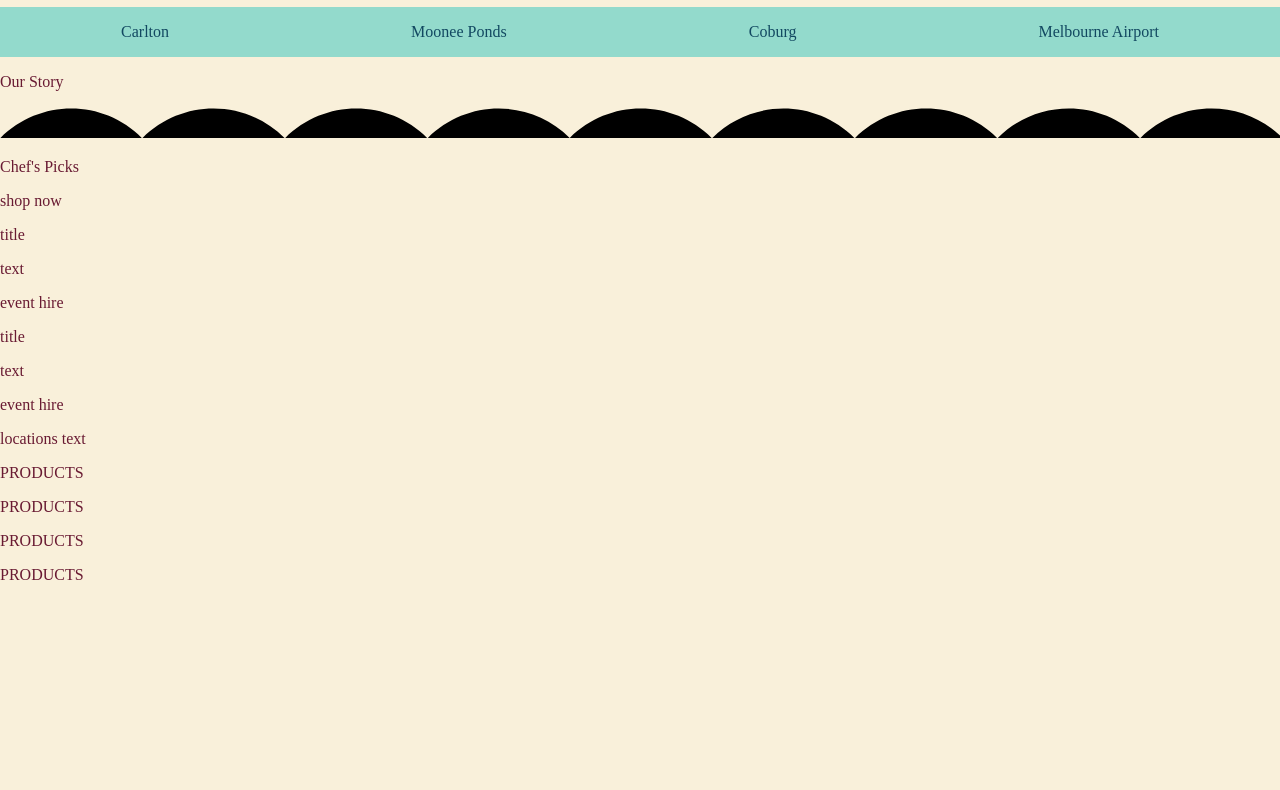
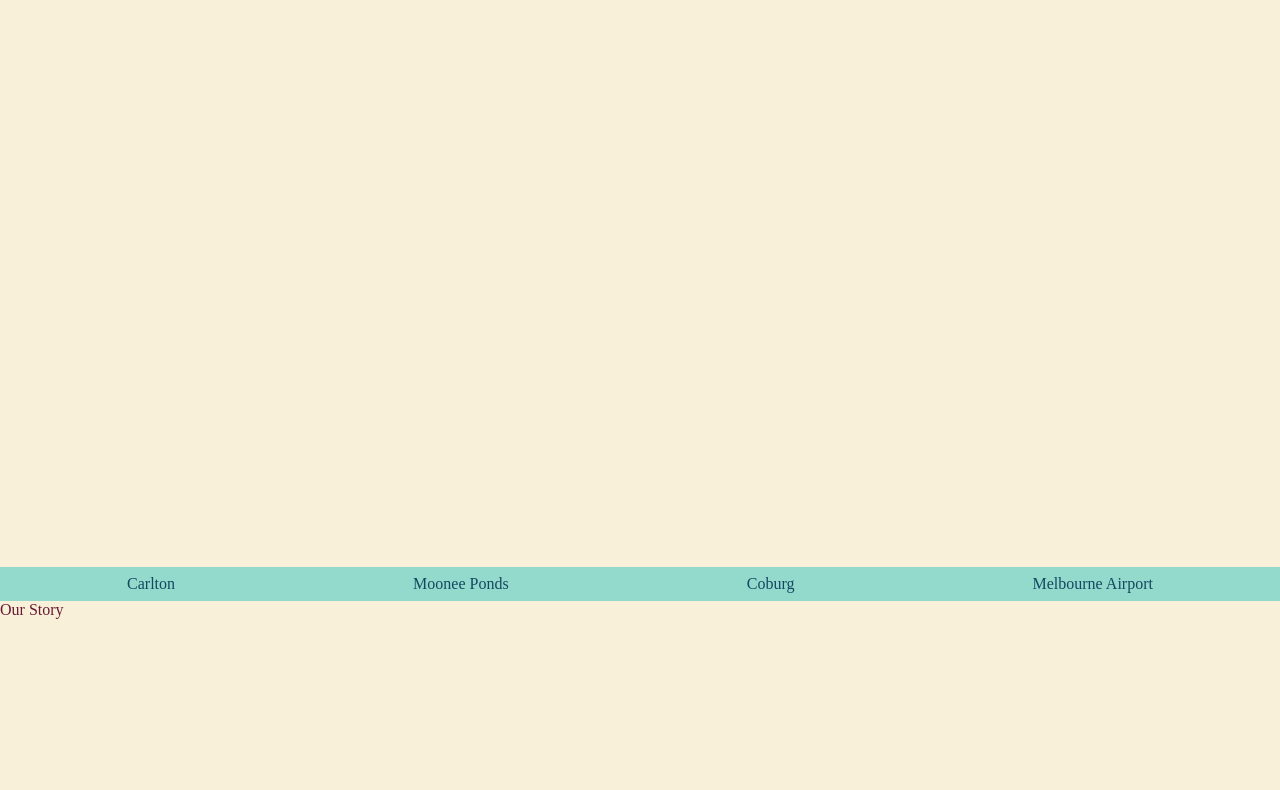
Before and after one commit to pbiggin/A3-Brunetti, a plain HTML site: page index.html in a window 1280 px wide. Shown: the part 98-888 px from the top of the page. Before the commit the page ends 800 px from the top, so only its background shows below. Drawn offline with Linux system fonts and the light colour scheme.

Commit message:
modified SVG

```diff
--- a/Styles/styles.css
+++ b/Styles/styles.css
@@ -12,9 +12,11 @@
     --background-accent : #EBD6A3;
 }
 
+* {
+    margin: 0;
+  }
+
 body {
-    margin: 0;
-    padding: 0;
     background-color: var(--background-colour);
 
     /** main text colour **/
@@ -24,6 +26,7 @@ body {
 .announcement {
     display: flex;
     justify-content: center;
+    align-items: center;
     width: 100%;
     height: 25px;
 
@@ -31,6 +34,17 @@ body {
     color: var(--primary-accent-colour);
 }
 
+.announcement > p {
+    margin: 0;
+}
+
+.landing {
+    height: auto;
+}
+
+.landing__hero {
+    height: 80vh;
+}
 
 .landing__scroll {
     display: flex;
@@ -39,4 +53,20 @@ body {
 
     background-color: var(--secondary-accent-colour);
     color: var(--secondary-colour);
+    height: auto;
+    padding: 1vh;
 }
+
+.about {
+    height: 100vh;
+}
+
+
+.flower--primary {
+    fill: white;
+    justify-self: flex-end;
+}
+
+.products {
+    background-color: white;
+}
--- a/index.html
+++ b/index.html
@@ -61,31 +61,6 @@
     <!-- chefs selection product options, scrollable-->
     <section class="products">
       <p>Chef's Picks</p>
-      <btn>shop now</btn>
     </section>
-    <section class="services">
-      <p>title</p>
-      <p>text</p>
-      <btn> event hire </btn>
-    </section>
-    <section class="services">
-      <p>title</p>
-      <p>text</p>
-      <btn> event hire </btn>
-    </section>
-    <section class="location">
-      <p>locations text</p>
-    </section>
-    <footer>
-      <div>
-        <!-- Brunetti Classico Logo, Join Dolicissimo, End links-->
-      </div>
-      <div class="links">
-        <p>PRODUCTS</p>
-        <p>PRODUCTS</p>
-        <p>PRODUCTS</p>
-        <p>PRODUCTS</p>
-      </div>
-    </footer>
   </body>
 </html>
```
Also changed, not shown: Images/flower-trim.svg (added), 1 other file.
